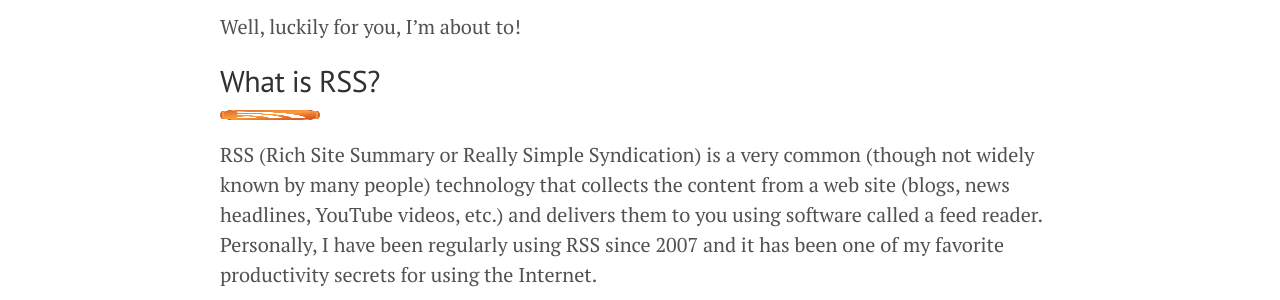
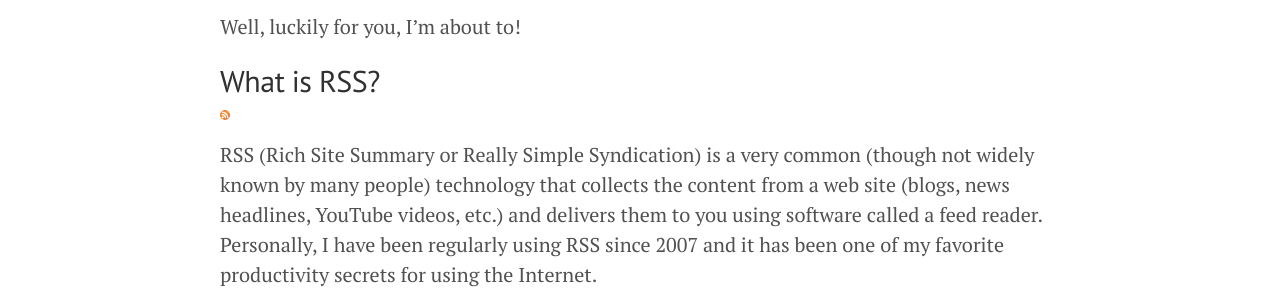
Before and after one commit to xatlasm/xatlasm.github.io, a Jekyll site: the page built from _posts/2014-01-15-basic-rss-using-feedly-to-save-time-online/2014-01-15-basic-rss-using-feedly-to-save-time-online.md, in a window 1280 px wide. Shown: the part 400-700 px from the top of the page. Built offline with Jekyll 4.4.1, drawn with Linux system fonts in a browser that asks for light colours; comment, search, counter and statistics services are not loaded.

Commit message:
resize image

```diff
--- a/_posts/2014-01-15-basic-rss-using-feedly-to-save-time-online/2014-01-15-basic-rss-using-feedly-to-save-time-online.md
+++ b/_posts/2014-01-15-basic-rss-using-feedly-to-save-time-online/2014-01-15-basic-rss-using-feedly-to-save-time-online.md
@@ -16,7 +16,7 @@
 
 What is RSS?
 ------------
-![]({{ site.url }}/assets/posts/images/rss.png){:height="10rem" width="100rem"}
+![]({{ site.url }}/assets/posts/images/rss.png){:height="10rem" width="10rem"}
 
 RSS (Rich Site Summary or Really Simple Syndication) is a very common
 (though not widely known by many people) technology that collects the
```
